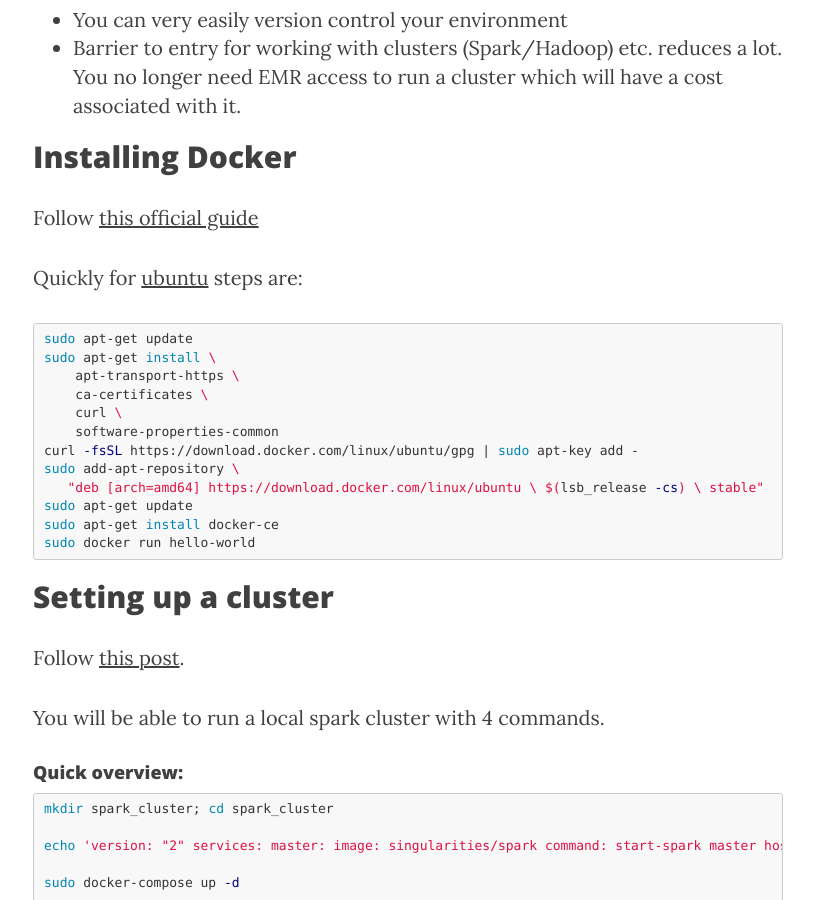
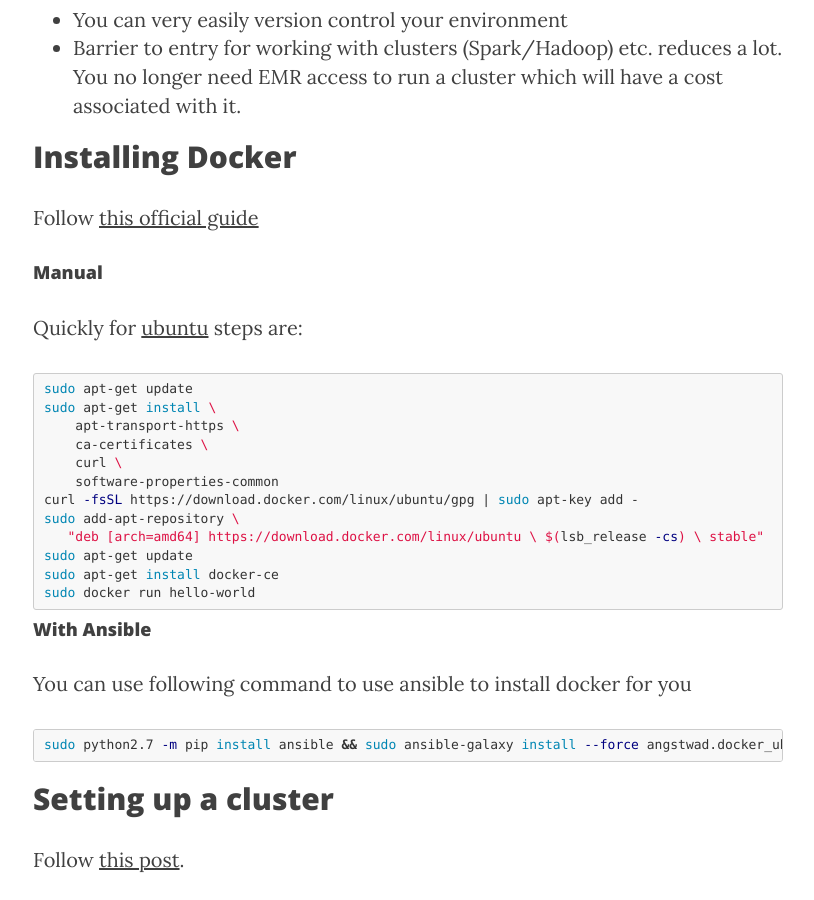
Before and after one commit to ylogx/blog, a Jekyll site: the page built from _posts/2017-07-23-docker-101.md, in a window 1280 px wide and 900 px high, scrolled down 796 px. Shown: the whole window, without its empty margins (232-1046 px from the left). Built offline with Jekyll 4.4.1, drawn with Linux system fonts in a browser that asks for light colours; nearby versions of some CDN libraries; comment, search, counter and statistics services are not loaded.

Commit message:
Add magic docker command

````diff
--- a/_posts/2017-07-23-docker-101.md
+++ b/_posts/2017-07-23-docker-101.md
@@ -22,6 +22,8 @@
 ## Installing Docker
 Follow [this official guide](https://docs.docker.com/engine/installation/)
 
+
+#### Manual
 Quickly for [ubuntu](https://docs.docker.com/engine/installation/linux/docker-ce/ubuntu/#install-docker-ce) steps are:
 
 ```bash
@@ -39,6 +41,16 @@
 sudo apt-get update
 sudo apt-get install docker-ce
 sudo docker run hello-world
+```
+
+#### With Ansible
+You can use following command to use ansible to install docker for you
+
+```bash
+sudo python2.7 -m pip install ansible && sudo ansible-galaxy install --force angstwad.docker_ubuntu && echo '- hosts: all
+  roles:
+      - angstwad.docker_ubuntu
+      ' > /tmp/docker_ubuntu.yml && sudo ansible-playbook /tmp/docker_ubuntu.yml -c local -i 'localhost,'
 ```
 
 
````
Also changed, not shown: _posts/2015-12-22-attaching-volume-to-instance.md (+3 -0 lines).
